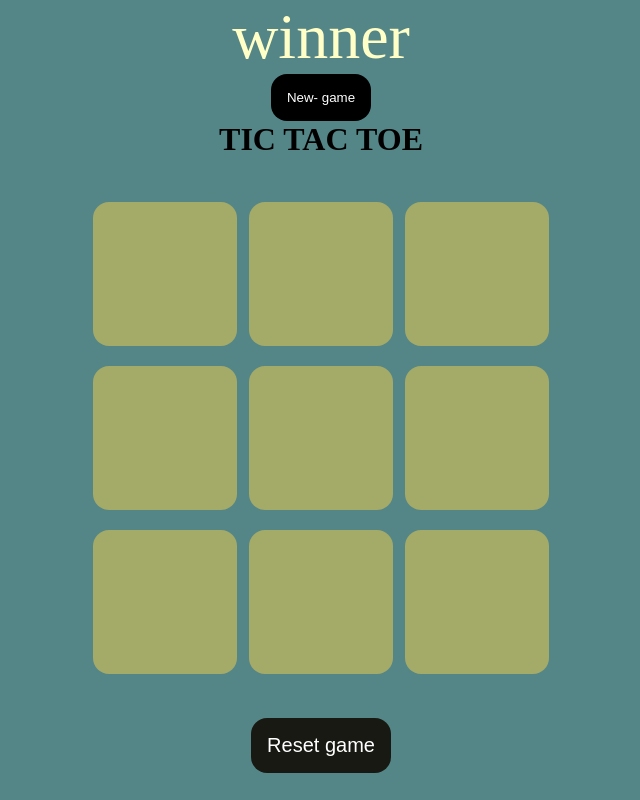
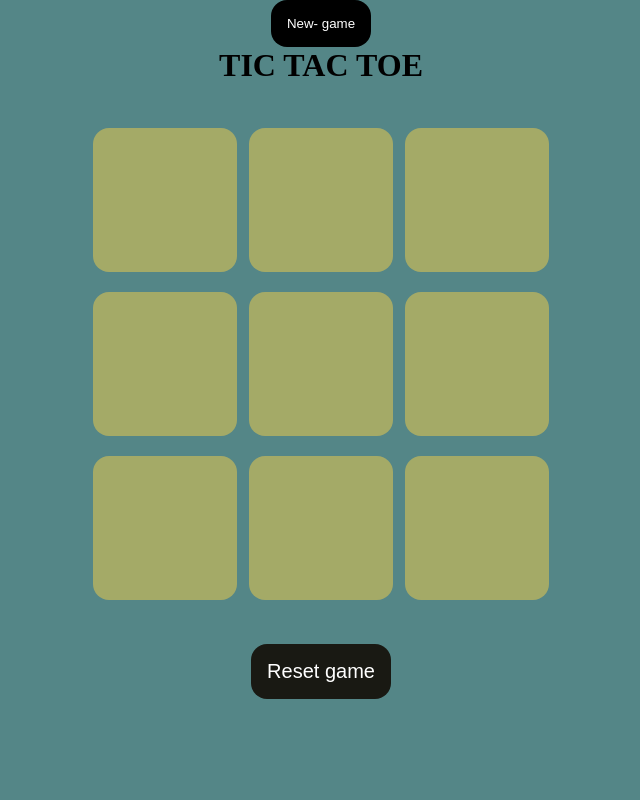
Before and after one commit to Tanishka289635/GAME, a plain HTML site: page INDEX.HTML in a window 1280 px wide. Shown: the whole page, without its empty margins (319-959 px from the left). Drawn offline with Linux system fonts and the light colour scheme.

Commit message:
second commit

```diff
--- a/INDEX.HTML
+++ b/INDEX.HTML
@@ -9,7 +9,6 @@
 <body>
     <div class="msg-container">
         <p id="msg">
-            winner
 
         </p>
         <button id="newgame">New- game</button>
```
